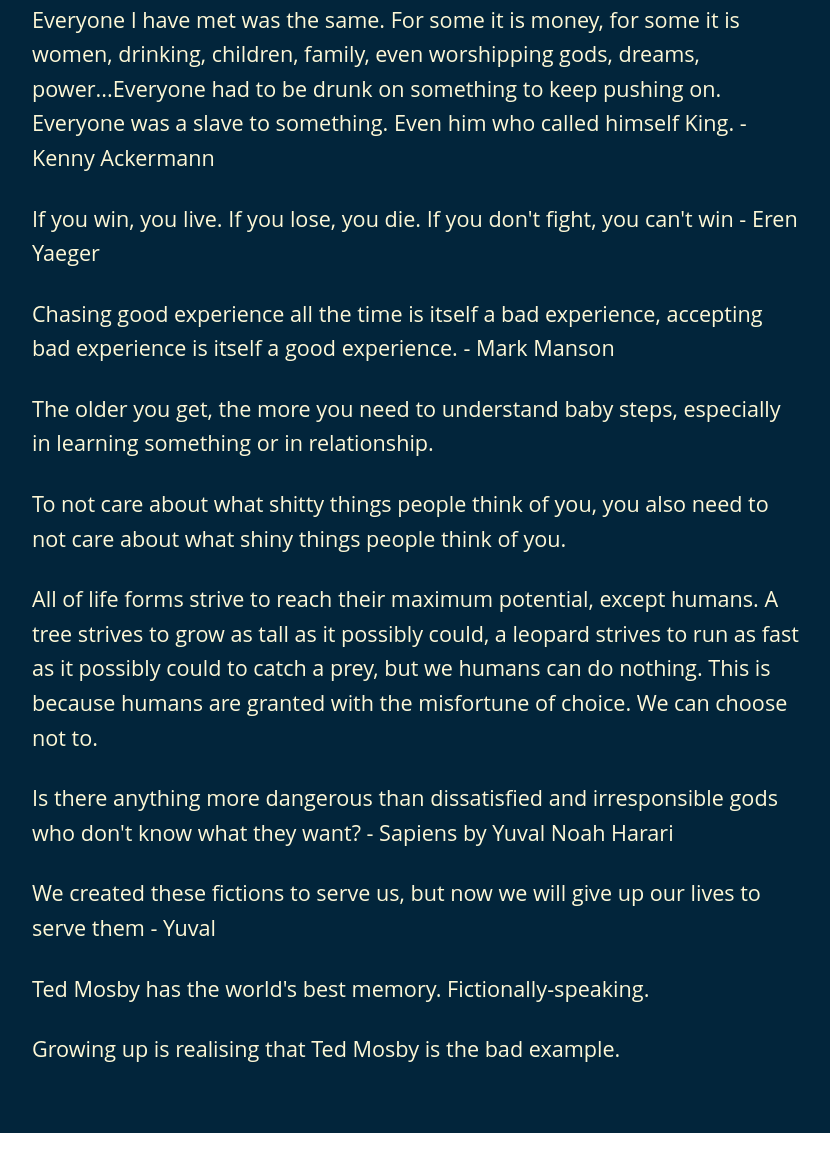
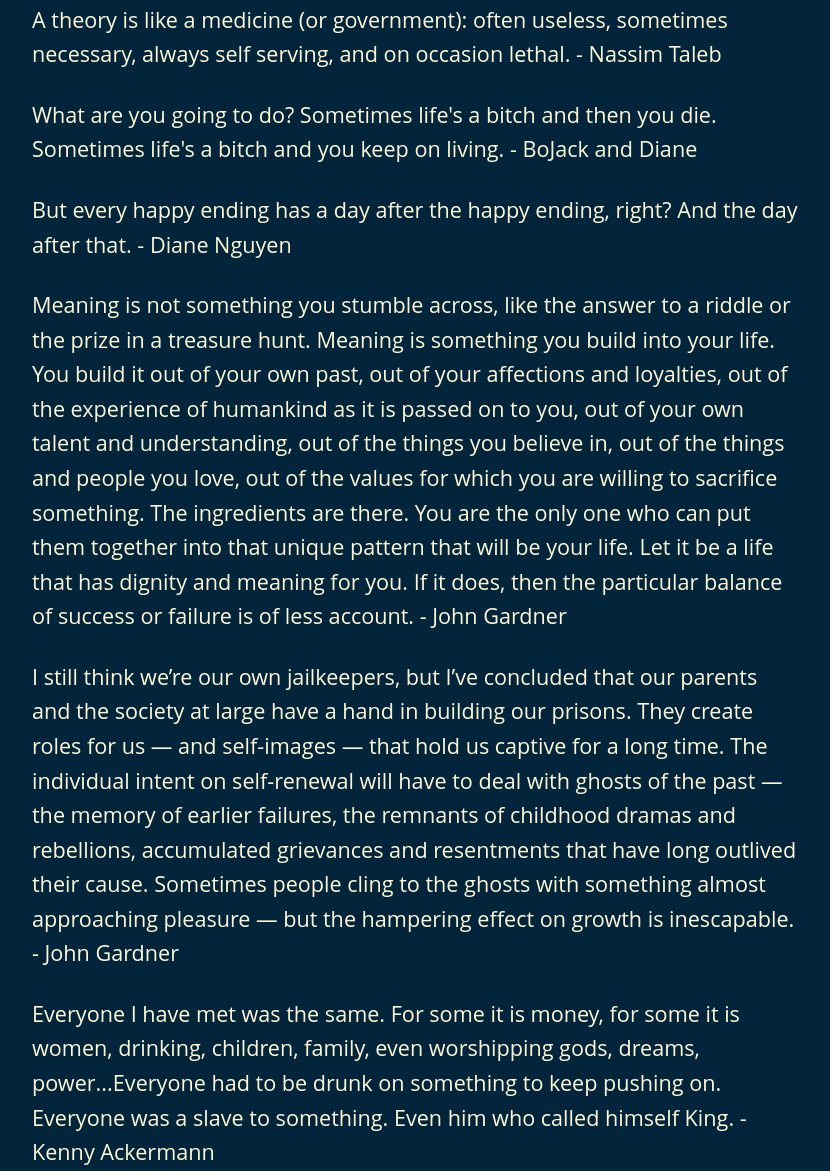
Before and after one commit to tiongwoon/wizardofongz2, a Gatsby site: page /rtwk in a window 1280 px wide. Shown: the part 404-1575 px from the top of the page, without its empty margins (224-1054 px from the left). Before the commit the page ends 1537 px from the top, so only its background shows below. Built offline with nearby package versions, Linux system fonts and the light colour scheme; Gatsby itself is replaced by a stand-in of ours.

Commit message:
new rtwk

```diff
--- a/src/pages/rtwk.js
+++ b/src/pages/rtwk.js
@@ -15,13 +15,52 @@ export default function RTWK() {
       <hr />
       <section className="essay-container normal-text-yellow">
         <p>
+          A theory is like a medicine (or government): often useless, sometimes
+          necessary, always self serving, and on occasion lethal. - Nassim Taleb
+        </p>
+        <p>
+          What are you going to do? Sometimes life's a bitch and then you die.
+          Sometimes life's a bitch and you keep on living. - BoJack and Diane
+        </p>
+        <p>
+          But every happy ending has a day after the happy ending, right? And
+          the day after that. - Diane Nguyen
+        </p>
+        <p>
+          Meaning is not something you stumble across, like the answer to a
+          riddle or the prize in a treasure hunt. Meaning is something you build
+          into your life. You build it out of your own past, out of your
+          affections and loyalties, out of the experience of humankind as it is
+          passed on to you, out of your own talent and understanding, out of the
+          things you believe in, out of the things and people you love, out of
+          the values for which you are willing to sacrifice something. The
+          ingredients are there. You are the only one who can put them together
+          into that unique pattern that will be your life. Let it be a life that
+          has dignity and meaning for you. If it does, then the particular
+          balance of success or failure is of less account. - John Gardner
+        </p>
+        <p>
+          I still think we’re our own jailkeepers, but I’ve concluded that our
+          parents and the society at large have a hand in building our prisons.
+          They create roles for us — and self-images — that hold us captive for
+          a long time. The individual intent on self-renewal will have to deal
+          with ghosts of the past — the memory of earlier failures, the remnants
+          of childhood dramas and rebellions, accumulated grievances and
+          resentments that have long outlived their cause. Sometimes people
+          cling to the ghosts with something almost approaching pleasure — but
+          the hampering effect on growth is inescapable. - John Gardner
+        </p>
+        <p>
           Everyone I have met was the same. For some it is money, for some it is
           women, drinking, children, family, even worshipping gods, dreams,
           power...Everyone had to be drunk on something to keep pushing on.
           Everyone was a slave to something. Even him who called himself King. -
           Kenny Ackermann
         </p>
-        <p>If you win, you live. If you lose, you die. If you don't fight, you can't win - Eren Yaeger</p>
+        <p>
+          If you win, you live. If you lose, you die. If you don't fight, you
+          can't win - Eren Yaeger
+        </p>
         <p>
           Chasing good experience all the time is itself a bad experience,
           accepting bad experience is itself a good experience. - Mark Manson
```
